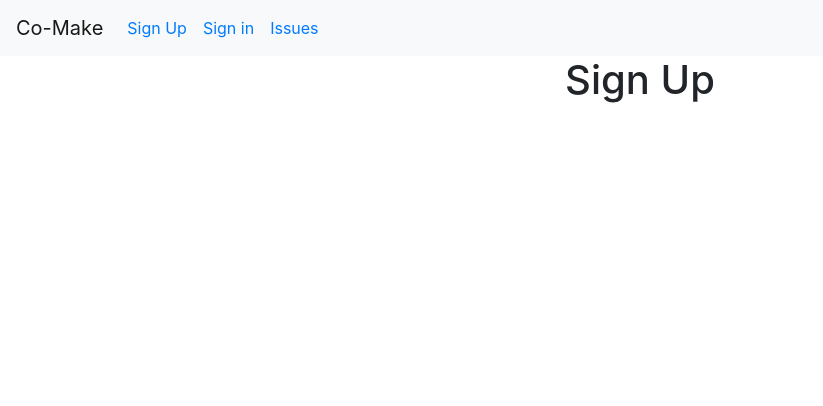
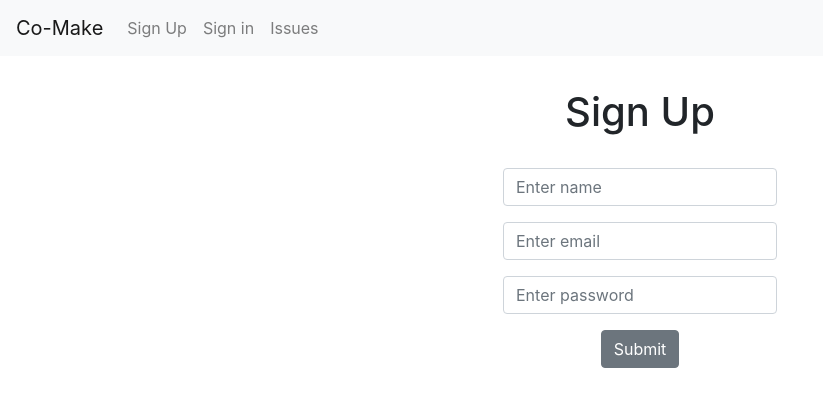
Before and after one commit to bwpt-co-make-2/Frontend, a React (Create React App) app in the folder app/: page /signup in a window 1280 px wide. Shown: the top 406 px of the page, without its empty margins (0-823 px from the left). Built offline with nearby package versions, Linux system fonts and the light colour scheme.

Commit message:
Sign up, Sign in, and Issues page foundations

```diff
--- a/app/package.json
+++ b/app/package.json
@@ -7,11 +7,13 @@
     "@testing-library/react": "^9.3.2",
     "@testing-library/user-event": "^7.1.2",
     "bootstrap": "^4.4.1",
+    "formik": "^2.1.4",
     "react": "^16.13.0",
     "react-dom": "^16.13.0",
     "react-router-dom": "^5.1.2",
     "react-scripts": "3.4.0",
-    "reactstrap": "^8.4.1"
+    "reactstrap": "^8.4.1",
+    "yup": "^0.28.1"
   },
   "scripts": {
     "start": "react-scripts start",
--- a/app/src/App.css
+++ b/app/src/App.css
@@ -36,3 +36,24 @@
     transform: rotate(360deg);
   }
 }
+
+.pagetitle {
+  margin: 2rem 0;
+}
+
+.form-div {
+  display: flex;
+  justify-content: center;
+}
+
+.issuesDiv {
+  display: flex;
+  flex-direction: column;
+  align-items: center;
+}
+
+.issuesContainer {
+  display: flex;
+  justify-content: center;
+  max-width: 80%;
+}
--- a/app/src/App.js
+++ b/app/src/App.js
@@ -1,5 +1,5 @@
 import React from 'react';
-import { Route, Link } from "react-router-dom";
+import { Route } from "react-router-dom";
 import './App.css';
 import Signup from './components/Signup'
 import Signin from './components/Signin'
--- /dev/null
+++ b/app/src/components/IssueCard.js
@@ -0,0 +1,20 @@
+import React from 'react';
+import {
+  Card, CardImg, CardText, CardBody,
+  CardTitle, Button
+} from 'reactstrap';
+
+const IssueCard = props => {
+  return (
+    <Card>
+      <CardImg top width="100%" src={props.issue.img} alt="Image of issue" />
+      <CardBody>
+        <CardTitle>{props.issue.title}</CardTitle>
+        <CardText>{props.issue.description}</CardText>
+        <Button>Upvote</Button>
+      </CardBody>
+    </Card>
+  )
+}
+
+export default IssueCard
--- a/app/src/components/Issues.js
+++ b/app/src/components/Issues.js
@@ -1,8 +1,17 @@
 import React from 'react';
+import IssueCard from './IssueCard'
+import dummydata from '../dummydata'
 
 const Issues = props => {
   return (
-    <h1>Issues</h1>
+    <div className="issuesDiv">
+      <h1 className="pagetitle">Issues</h1>
+      <div className="issuesContainer">
+        {dummydata.map(element => {
+          return <IssueCard issue={element} key={Math.random()}/>
+        })}
+      </div>
+    </div>
   )
 }
 
--- a/app/src/components/Nav.js
+++ b/app/src/components/Nav.js
@@ -1,5 +1,5 @@
 import React from 'react';
-import { Navbar, NavbarBrand, Nav, NavItem, NavLink, } from 'reactstrap';
+import { Navbar, NavbarBrand, Nav, NavItem } from 'reactstrap';
 import { Link } from 'react-router-dom'
 
 const NavStrap = props => {
@@ -9,19 +9,13 @@ const NavStrap = props => {
         <NavbarBrand href="/">Co-Make</NavbarBrand>
         <Nav className="mr-auto" navbar>
           <NavItem>
-            <NavLink>
-              <Link to="/signup">Sign Up</Link>
-            </NavLink>
+            <Link to="/signup" className="nav-link">Sign Up</Link>
           </NavItem>
           <NavItem>
-            <NavLink>
-              <Link to="/signin">Sign in</Link>
-            </NavLink>
+            <Link to="/signin" className="nav-link">Sign in</Link>
           </NavItem>
           <NavItem>
-            <NavLink>
-              <Link to="/issues">Issues</Link>
-            </NavLink>
+            <Link to="/issues" className="nav-link">Issues</Link>
           </NavItem>
         </Nav>
       </Navbar>
--- a/app/src/components/Signin.js
+++ b/app/src/components/Signin.js
@@ -1,8 +1,49 @@
 import React from 'react';
+import { Formik, Form, Field, ErrorMessage } from "formik";
+import {
+  Button,
+  FormGroup
+} from "reactstrap";
+import * as Yup from "yup";
+
 
 const Signin = props => {
   return (
-    <h1>Sign In</h1>
+    <div>
+      <h1 className="pagetitle">Sign In</h1>
+      <div className="form-div">
+        <Formik
+          initialValues={{
+            email: props.email || "",
+            password: props.password || ""
+          }}
+          onSubmit={(values, tools) => {
+            tools.resetForm();
+            console.log(values);
+          }}
+          validationSchema={Yup.object().shape({
+            email: Yup.string()
+              .required("Required")
+              .email("Must be valid"),
+            password: Yup.string()
+              .required("Required")
+              .min(8, "Minimum 8 characters")
+          })}
+        >
+            <Form>
+              <FormGroup>
+                <ErrorMessage name="email" />
+                <Field name="email" type="email" placeholder="Email" className="form-control"/>
+              </FormGroup>
+              <FormGroup>
+                <ErrorMessage name="password" />
+                <Field name="password" type="password" placeholder="Password" className="form-control"/>
+              </FormGroup>
+              <Button type="submit">Submit</Button>
+            </Form>
+        </Formik>
+      </div>
+    </div>
   )
 }
 
--- a/app/src/components/Signup.js
+++ b/app/src/components/Signup.js
@@ -1,9 +1,57 @@
-import React from 'react';
+import React from "react";
+import { Formik, Form, Field, ErrorMessage } from "formik";
+import {
+  Button,
+  FormGroup
+} from "reactstrap";
+import * as Yup from "yup";
 
 const Signup = props => {
   return (
-    <h1>Sign Up</h1>
-  )
-}
+    <div>
+      <h1 className="pagetitle">Sign Up</h1>
+      <div className="form-div">
+        <Formik
+          initialValues={{
+            name: props.name || "",
+            email: props.email || "",
+            password: props.password || ""
+          }}
+          onSubmit={(values, tools) => {
+            tools.resetForm();
+            console.log(values);
+          }}
+          validationSchema={Yup.object().shape({
+            name: Yup.string()
+              .required("Required")
+              .min(3, "Minimum 3 characters"),
+            email: Yup.string()
+              .required("Required")
+              .email("Must be valid"),
+            password: Yup.string()
+              .required("Required")
+              .min(8, "Minimum 8 characters")
+          })}
+        >
+            <Form>
+              <FormGroup>
+                <ErrorMessage name="name" />
+                <Field name="name" type="text" placeholder="Enter name" className="form-control"/>
+              </FormGroup>
+              <FormGroup>
+                <ErrorMessage name="email" />
+                <Field name="email" type="email" placeholder="Enter email" className="form-control"/>
+              </FormGroup>
+              <FormGroup>
+                <ErrorMessage name="password" />
+                <Field name="password" type="password" placeholder="Enter password" className="form-control"/>
+              </FormGroup>
+              <Button type="submit">Submit</Button>
+            </Form>
+        </Formik>
+      </div>
+    </div>
+  );
+};
 
-export default Signup
+export default Signup;
--- /dev/null
+++ b/app/src/dummydata.js
@@ -0,0 +1,32 @@
+export default [
+  {
+    title: "Potholes",
+    description: "Fix the potholes please",
+    img: "https://media1.fdncms.com/chicago/imager/u/blog/71086724/potholes010.jpg?cb=1560878940"
+  },
+  {
+    title: "Potholes",
+    description: "Fix the potholes please",
+    img: "https://media1.fdncms.com/chicago/imager/u/blog/71086724/potholes010.jpg?cb=1560878940"
+  },
+  {
+    title: "Potholes",
+    description: "Fix the potholes please",
+    img: "https://media1.fdncms.com/chicago/imager/u/blog/71086724/potholes010.jpg?cb=1560878940"
+  },
+  {
+    title: "Potholes",
+    description: "Fix the potholes please",
+    img: "https://media1.fdncms.com/chicago/imager/u/blog/71086724/potholes010.jpg?cb=1560878940"
+  },
+  {
+    title: "Potholes",
+    description: "Fix the potholes please",
+    img: "https://media1.fdncms.com/chicago/imager/u/blog/71086724/potholes010.jpg?cb=1560878940"
+  },
+  {
+    title: "Potholes",
+    description: "Fix the potholes please",
+    img: "https://media1.fdncms.com/chicago/imager/u/blog/71086724/potholes010.jpg?cb=1560878940"
+  },
+]
```
Also changed, not shown: 1 other file (tests, documents, lock files or other folders).
